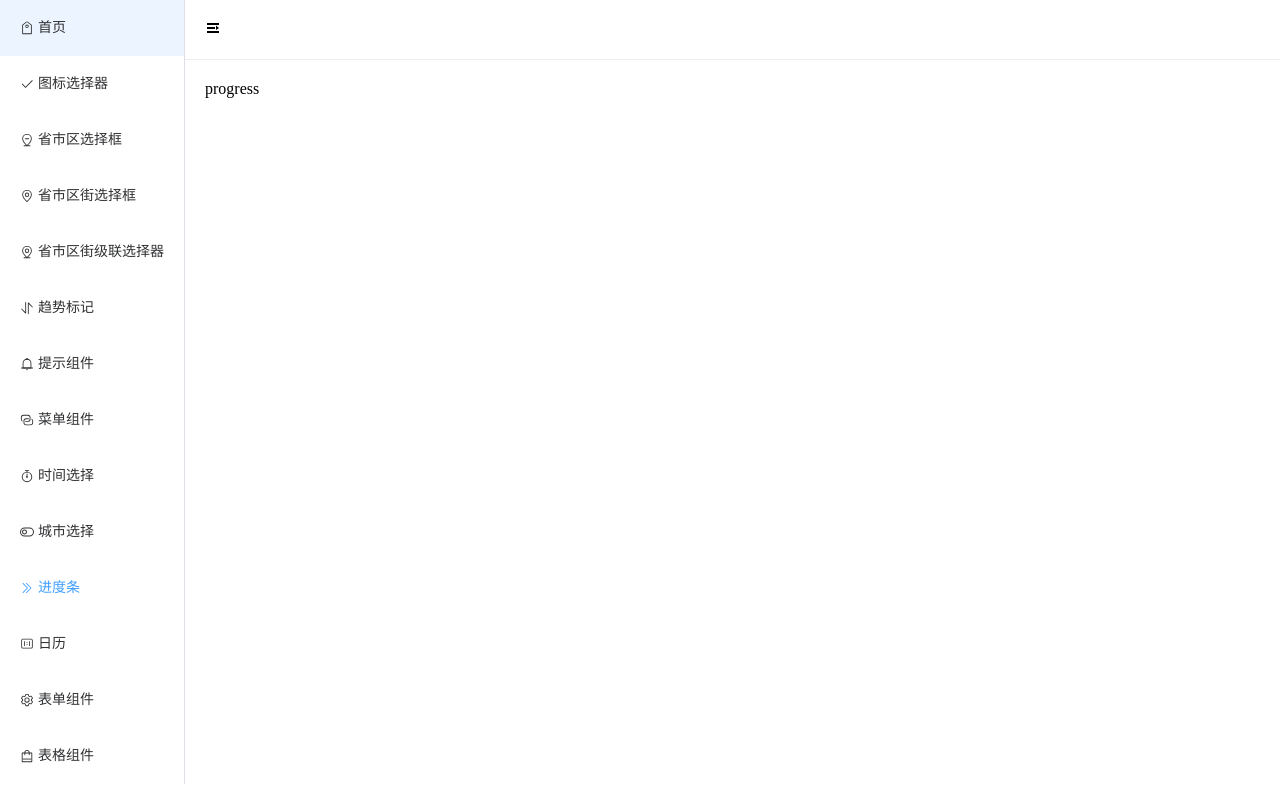
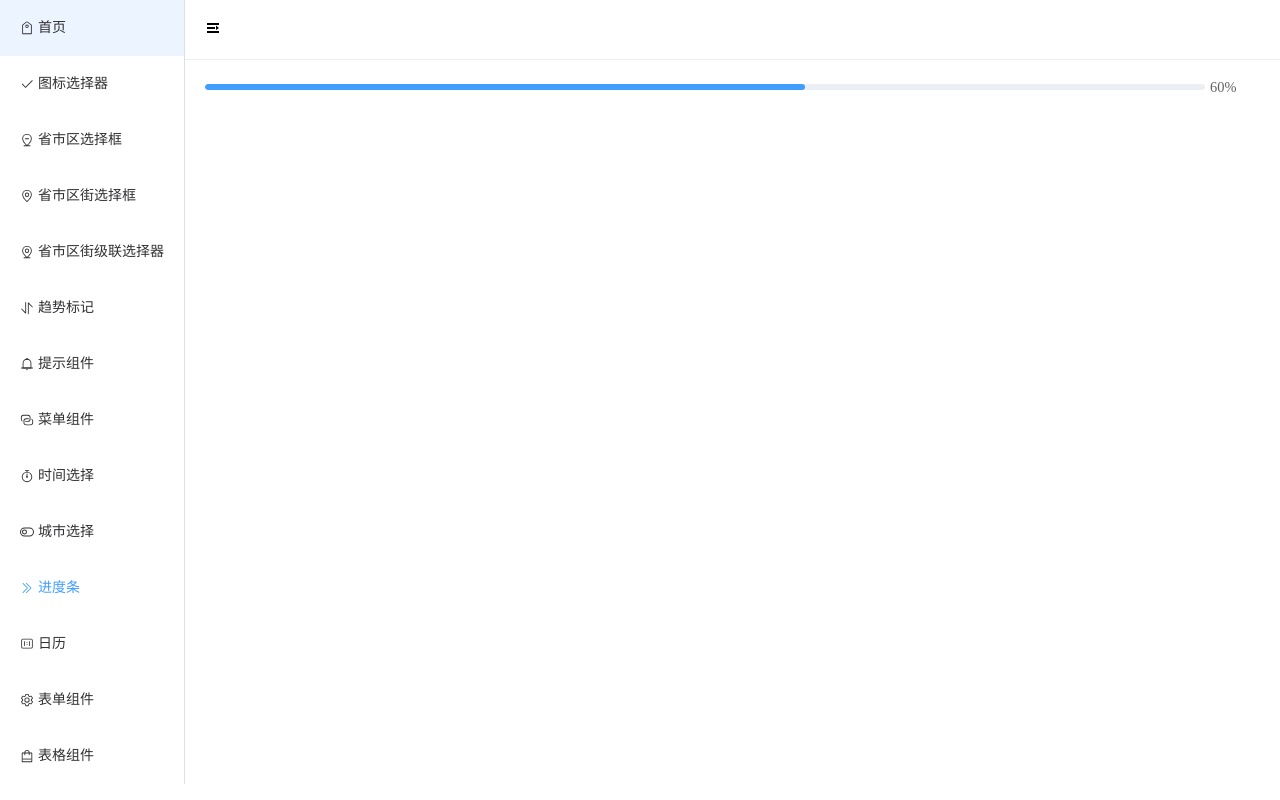
Before and after one commit to jersonwei/vue3-component-extract, a Vue app: page /progress in a window 1280 px wide. Built offline with nearby package versions, Linux system fonts and the light colour scheme.

Commit message:
✨ feat(progress): 完成进度条数据定义和基础动画

```diff
--- a/src/components/progress/src/index.vue
+++ b/src/components/progress/src/index.vue
@@ -1,9 +1,44 @@
 <script setup lang='ts'>
+import { onMounted, ref } from 'vue';
+
+let props = defineProps({
+  // 进度条进度
+  percentage: {
+    type: Number,
+    default: 0
+  },
+  // 进度条是否有动画效果
+  isAnimation: {
+    type: Boolean,
+    default: false
+  },
+  // 动画时长(毫秒)
+  time: {
+    type: Number,
+    default: 2000
+  }
+})
+let p = ref(0)
+onMounted(() => {
+  if (props.isAnimation) {
+    // 规定时间内加载完成
+    let t = ~~(props.time / props.percentage)
+    let timer = setInterval(() => {
+      p.value += 1
+      if (p.value >= props.percentage) {
+        p.value = props.percentage
+        clearInterval(timer)
+      }
+    }, t)
+  } else {
+    p.value = props.percentage
+  }
+})
 
 </script>
 <template>
   <div>
-    progress
+    <el-progress :percentage="p"></el-progress>
   </div>
 </template>
 <style lang='scss' scoped>
--- a/src/views/progress/index.vue
+++ b/src/views/progress/index.vue
@@ -3,7 +3,7 @@
 </script>
 <template>
   <div>
-    <w-progress></w-progress>
+    <w-progress isAnimation :percentage="60"></w-progress>
   </div>
 </template>
 <style lang='scss' scoped>
```
